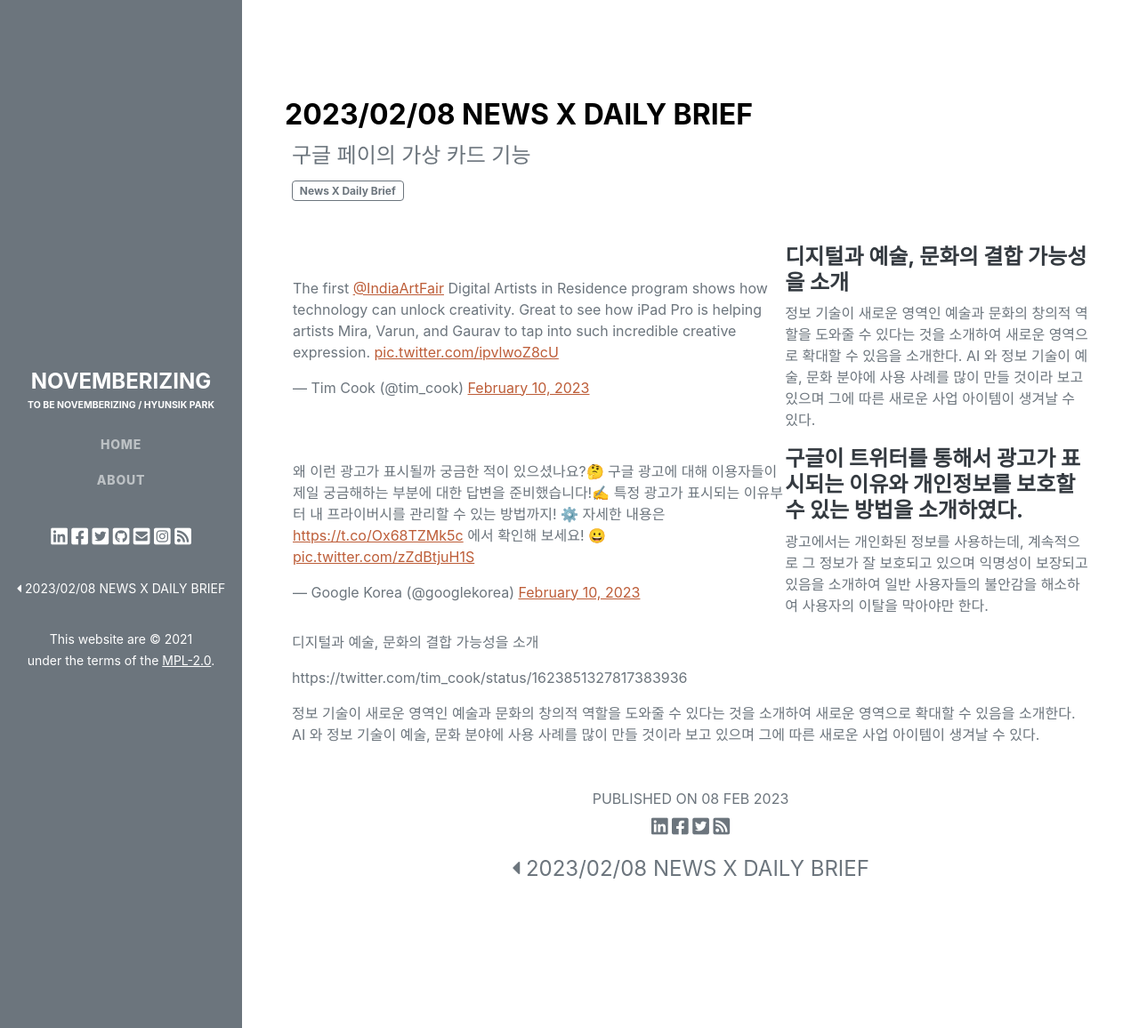
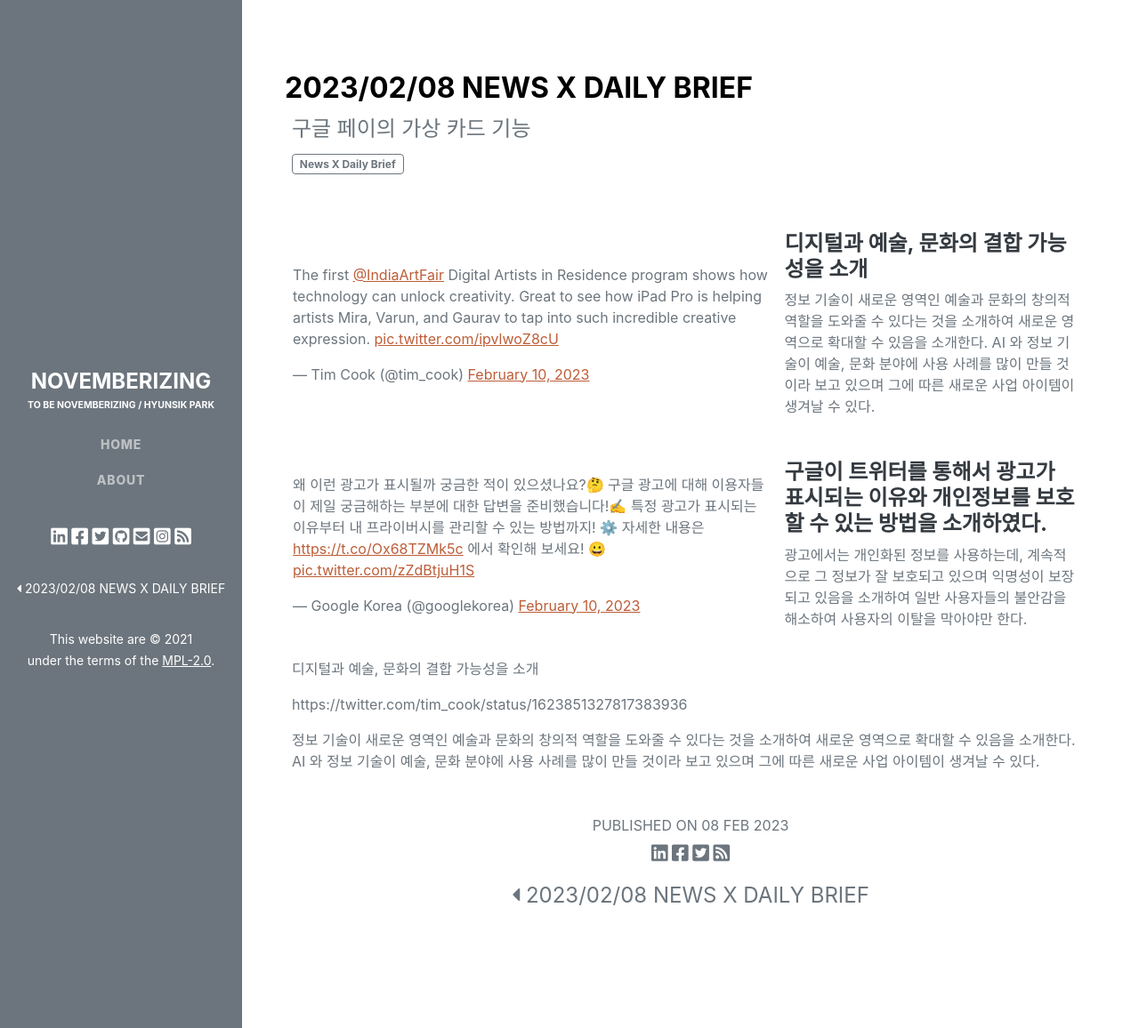
Before and after one commit to novemberizing/novemberizing.github.io, a Jekyll site: the page built from _posts/2023-02-10-TwitterBrief20230210.md, in a window 1280 px wide and 1156 px high. Shown: the whole window at 89% size. Built offline with Jekyll 4.4.1, drawn with Linux system fonts in a browser that asks for light colours; comment, search, counter and statistics services are not loaded.

Commit message:
업데이트

```diff
--- a/_posts/2023-02-10-TwitterBrief20230210.md
+++ b/_posts/2023-02-10-TwitterBrief20230210.md
@@ -14,7 +14,7 @@
             <td>
                 <blockquote class="twitter-tweet"><p lang="en" dir="ltr">The first <a href="https://twitter.com/IndiaArtFair?ref_src=twsrc%5Etfw">@IndiaArtFair</a> Digital Artists in Residence program shows how technology can unlock creativity. Great to see how iPad Pro is helping artists Mira, Varun, and Gaurav to tap into such incredible creative expression. <a href="https://t.co/ipvlwoZ8cU">pic.twitter.com/ipvlwoZ8cU</a></p>&mdash; Tim Cook (@tim_cook) <a href="https://twitter.com/tim_cook/status/1623851327817383936?ref_src=twsrc%5Etfw">February 10, 2023</a></blockquote> <script async src="https://platform.twitter.com/widgets.js" charset="utf-8"></script>
             </td>
-            <td>
+            <td class="p-3 align-top">
                 <h4>디지털과 예술, 문화의 결합 가능성을 소개</h4>
                 <p>
                     정보 기술이 새로운 영역인 예술과 문화의 창의적 역할을 도와줄 수 있다는 것을 소개하여
@@ -27,7 +27,7 @@
             <td>
                 <blockquote class="twitter-tweet"><p lang="ko" dir="ltr">왜 이런 광고가 표시될까 궁금한 적이 있으셨나요?🤔 구글 광고에 대해 이용자들이 제일 궁금해하는 부분에 대한 답변을 준비했습니다!✍️ 특정 광고가 표시되는 이유부터 내 프라이버시를 관리할 수 있는 방법까지! ⚙️ 자세한 내용은 <a href="https://t.co/Ox68TZMk5c">https://t.co/Ox68TZMk5c</a> 에서 확인해 보세요! 😀 <a href="https://t.co/zZdBtjuH1S">pic.twitter.com/zZdBtjuH1S</a></p>&mdash; Google Korea (@googlekorea) <a href="https://twitter.com/googlekorea/status/1623874632431603719?ref_src=twsrc%5Etfw">February 10, 2023</a></blockquote> <script async src="https://platform.twitter.com/widgets.js" charset="utf-8"></script>
             </td>
-            <td>
+            <td class="p-3 align-top">
                 <h4>
                     구글이 트위터를 통해서 광고가 표시되는 이유와 개인정보를 보호할 수 있는 방법을 소개하였다.
                 </h4>
```
